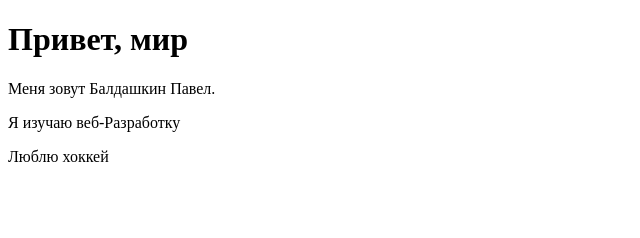
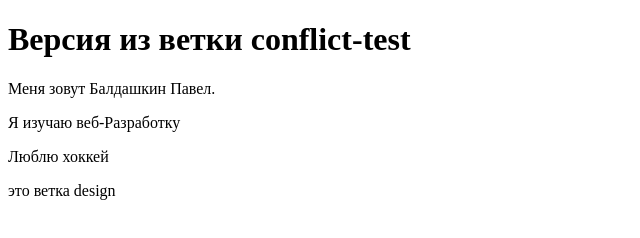
Before and after one commit to Pav9el/uchebnaya-praktika, a plain HTML site: page index.html in a window 1280 px wide. Shown: the whole page, without its empty margins (0-640 px from the left). Drawn offline with Linux system fonts and the light colour scheme.

Commit message:
Change h1 in branch

```diff
--- a/index.html
+++ b/index.html
@@ -5,9 +5,10 @@
     <meta name="viewport" content="width=device-width, initial-scale=1.0">
     <title>Точно не первая страница</title>
 <body>
-    <h1>Привет, мир</h1>
+    <h1>Версия из ветки conflict-test</h1>
     <p>Меня зовут Балдашкин Павел.</p>
     <p>Я изучаю веб-Разработку</p>
     <p>Люблю хоккей</p>
+    <p>это ветка design</p>
 </body>
 </html>
```
